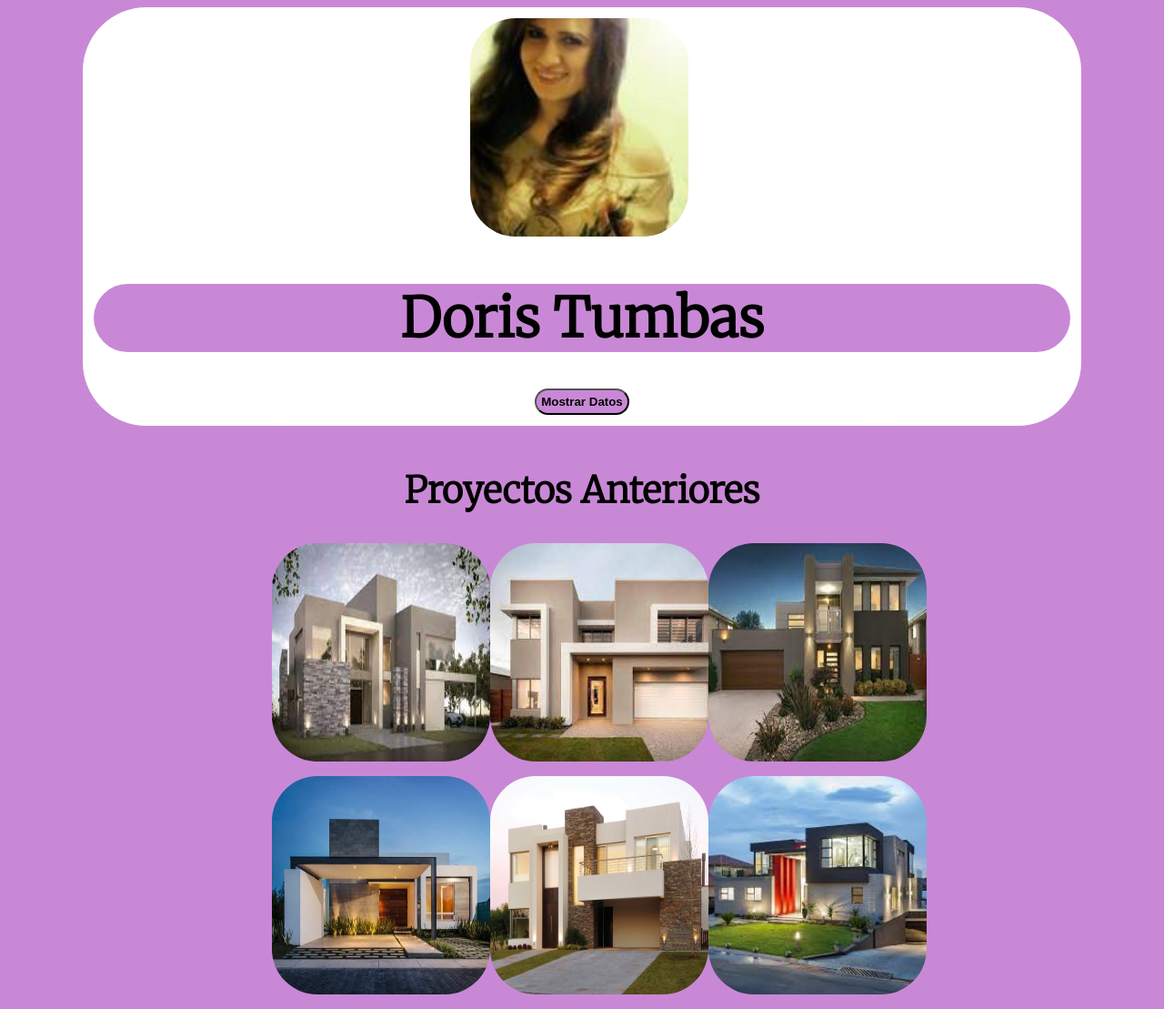
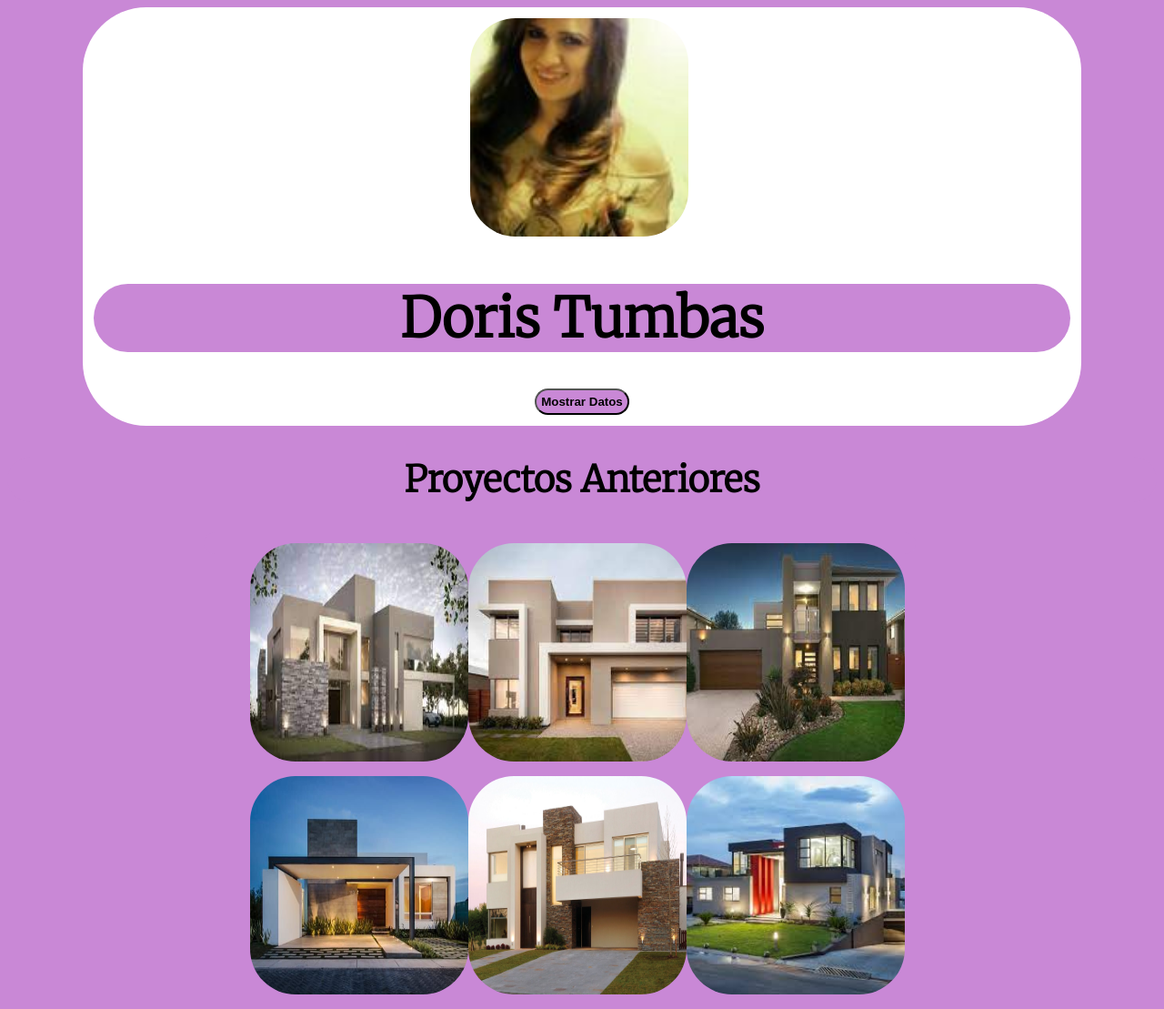
Before and after one commit to JoaquinGual09/SeProgramar.github.io, a plain HTML site: page index.html in a window 1280 px wide. Shown: the whole page at 91% size. Drawn offline with Linux system fonts and the light colour scheme.

Commit message:
Add files via upload

```diff
--- a/estilo.css
+++ b/estilo.css
@@ -18,6 +18,8 @@ div.galeria {
     width: 60%;
     margin: auto;
     border-radius: 70px;
+    margin-right: 21%;
+
 }
 
 
--- a/index.html
+++ b/index.html
@@ -106,9 +106,9 @@
       </span>
 
    </div>
+   <div><h2 id="h2">Proyectos Anteriores</h2></div>
+   <div class="galeria">
 
-   <div class="galeria">
-      <h2 id="h2">Proyectos Anteriores</h2>
       <div class="imagen02">
          <img src="img/02.jpeg" alt="Su Navegador no pudo cagar la imagen">
       </div>
```
